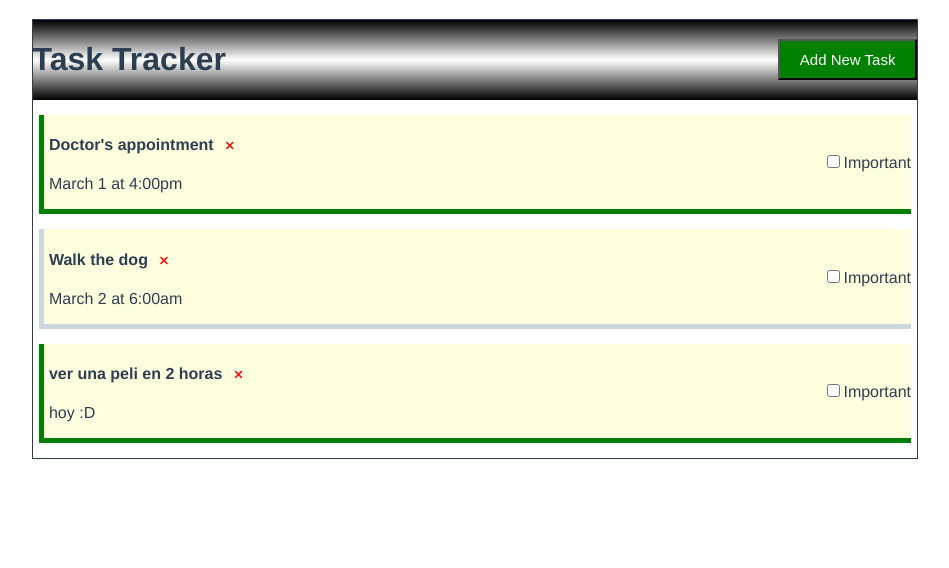
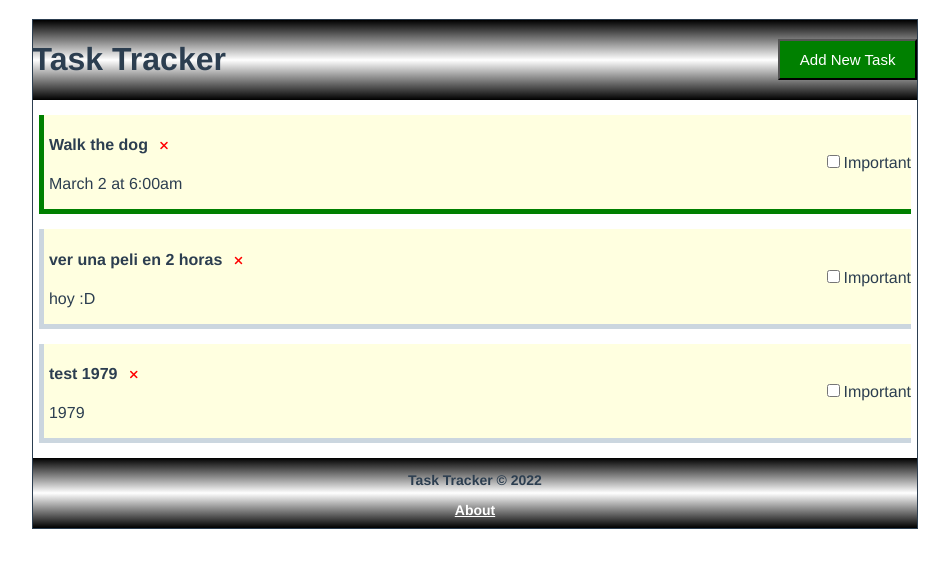
Before and after one commit to jcrr1985/task-tracker---Vue, a Vue app: page / in a window 1280 px wide. Shown: the top 568 px of the page, without its empty margins (165-1114 px from the left). Built offline with nearby package versions, Linux system fonts and the light colour scheme; data requests are answered from the project's data file.

Commit message:
navigating using vue router: completed

```diff
--- a/db.json
+++ b/db.json
@@ -1,22 +1,22 @@
 {
   "tasks": [
-    {
-      "id": 1,
-      "text": "Doctor's appointment",
-      "day": "March 1 at 4:00pm",
-      "reminder": true
-    },
     {
       "id": 2,
       "text": "Walk the dog",
       "day": "March 2 at 6:00am",
-      "reminder": false
+      "reminder": true
     },
     {
       "id": "457",
       "text": "ver una peli en 2 horas",
       "day": "hoy :D",
-      "reminder": true
+      "reminder": false
+    },
+    {
+      "id": 999,
+      "text": "test 1979",
+      "day": "1979",
+      "reminder": false
     }
   ]
 }
--- a/package.json
+++ b/package.json
@@ -6,11 +6,12 @@
     "serve": "vue-cli-service serve",
     "build": "vue-cli-service build",
     "lint": "vue-cli-service lint",
-    "jsonserver":"json-server --watch db.json --port 500"
+    "jsonserver": "json-server --watch db.json --port 500"
   },
   "dependencies": {
     "core-js": "^3.6.5",
-    "vue": "^3.0.0"
+    "vue": "^3.0.0",
+    "vue-router": "^4.0.12"
   },
   "devDependencies": {
     "@vue/cli-plugin-babel": "~4.5.0",
--- a/src/App.vue
+++ b/src/App.vue
@@ -5,79 +5,30 @@
       title="Task Tracker"
       :buttonState="showAddTaskSection"
     />
-    <div class="formy" v-if="showAddTaskSection">
-      <Form @add-task="addTask" />
-    </div>
-    <div class="tasky">
-      <Tasks
-        :tasks="tasks"
-        @delete-task="delTask"
-        @toggle-reminder="toggleReminder"
-        @changeImportance="toggleReminder"
-      />
-    </div>
+    <router-view :showAddTaskSection="showAddTaskSection"></router-view>
+    <Footer />
   </div>
 </template>
 
 <script>
 import Header from "./components/Header";
-import Tasks from "./components/Tasks";
-import Form from "./components/Form";
+import Footer from "./components/Footer";
 export default {
   name: "App",
   components: {
     Header,
-    Tasks,
-    Form,
+    Footer,
   },
   data() {
     return {
-      tasks: [],
       showAddTaskSection: false,
     };
   },
   methods: {
-    delTask(id) {
-      fetch(`http://localhost:500/tasks/${id}`, {
-        method: "DELETE",
-      });
-      this.tasks = this.tasks.filter((task) => task.id !== id);
-    },
-    async toggleReminder(id) {
-      const res = await fetch(`http://localhost:500/tasks/${id}`);
-      const taskToUpdate = await res.json();
-      const updatedTask = { ...taskToUpdate, reminder: !taskToUpdate.reminder };
-      fetch(`http://localhost:500/tasks/${id}`, {
-        method: "PUT",
-        headers: { "content-type": "application/json" },
-        body: JSON.stringify(updatedTask),
-      });
-
-      this.tasks = this.tasks.map((task) =>
-        task.id == id ? { ...task, reminder: !task.reminder } : task
-      );
-    },
-    async addTask(task) {
-      const res = await fetch("http://localhost:500/tasks", {
-        method: "POST",
-        headers: {
-          "content-type": "application/json",
-        },
-        body: JSON.stringify(task),
-      });
-      const data = await res.json();
-      console.log("data posteada:D", data); // res.json() == el metodo .json() extrae el valor resuelto por la promesa?
-      this.tasks = [...this.tasks, data];
-    },
     toggleAddTaskSection() {
       this.showAddTaskSection = !this.showAddTaskSection;
-    },
-  },
-  async created() {
-    const res = await fetch("http://localhost:500/tasks"); // donde trae la data?????
-    const data = await res.json();
-    this.tasks = data;
-  },
+    }
+  }
 };
 </script>
 
--- /dev/null
+++ b/src/components/Footer.vue
@@ -0,0 +1,26 @@
+<template>
+  <div>
+    <p>Task Tracker &copy; 2022</p>
+    <router-link class="rl" to="/about">About</router-link>
+  </div>
+</template>
+
+<style scoped>
+div {
+  display: flex;
+  justify-content: center;
+  align-items: center;
+  flex-direction: column;
+  background: -webkit-linear-gradient(black, white, black);
+}
+p {
+  font-weight: bold;
+  font-size: 14px;
+}
+.rl{
+  font-weight: bold;
+  font-size: 14px;
+  color: white;
+  margin-bottom: 10px;
+}
+</style>
--- a/src/main.js
+++ b/src/main.js
@@ -1,4 +1,5 @@
 import { createApp } from 'vue'
 import App from './App.vue'
+import router from './router'
 
-createApp(App).mount('#app')
+createApp(App).use(router).mount('#app')
--- /dev/null
+++ b/src/views/About.vue
@@ -0,0 +1,6 @@
+<template>
+  <div>
+    <p>Tasks to do... Since 0 DC</p>
+    <router-link to="/">Go Back Home</router-link>
+  </div>
+</template>
--- /dev/null
+++ b/src/views/Home.vue
@@ -0,0 +1,74 @@
+<template>
+  <div>
+    <div class="formy" v-if="showAddTaskSection">
+      <Form @add-task="addTask" />
+    </div>
+    <div class="tasky">
+      <Tasks
+        :tasks="tasks"
+        @delete-task="delTask"
+        @toggle-reminder="toggleReminder"
+        @changeImportance="toggleReminder"
+      />
+    </div>
+  </div>
+</template>
+
+<script>
+import Tasks from "../components/Tasks";
+import Form from "../components/Form";
+export default {
+  name: "Home",
+  components: {
+    Tasks,
+    Form
+  },
+  data() {
+      return {
+          tasks: Array
+      }
+  },
+  props: {
+      showAddTaskSection: Boolean
+  },
+    methods: {
+    delTask(id) {
+      fetch(`http://localhost:500/tasks/${id}`, {
+        method: "DELETE",
+      });
+      this.tasks = this.tasks.filter((task) => task.id !== id);
+    },
+    async toggleReminder(id) {
+      const res = await fetch(`http://localhost:500/tasks/${id}`);
+      const taskToUpdate = await res.json();
+      const updatedTask = { ...taskToUpdate, reminder: !taskToUpdate.reminder };
+      fetch(`http://localhost:500/tasks/${id}`, {
+        method: "PUT",
+        headers: { "content-type": "application/json" },
+        body: JSON.stringify(updatedTask),
+      });
+
+      this.tasks = this.tasks.map((task) =>
+        task.id == id ? { ...task, reminder: !task.reminder } : task
+      );
+    },
+    async addTask(task) {
+      const res = await fetch("http://localhost:500/tasks", {
+        method: "POST",
+        headers: {
+          "content-type": "application/json",
+        },
+        body: JSON.stringify(task),
+      });
+      const data = await res.json();
+      console.log("data posteada:D", data); // res.json() == el metodo .json() extrae el valor resuelto por la promesa?
+      this.tasks = [...this.tasks, data];
+    }
+  },
+  async created() {
+    const res = await fetch("http://localhost:500/tasks"); // donde trae la data?????
+    const data = await res.json();
+    this.tasks = data;
+  },
+};
+</script>
```
Also changed, not shown: src/router/index.js (added, +17 -0 lines), 1 other file (tests, documents, lock files or other folders).
